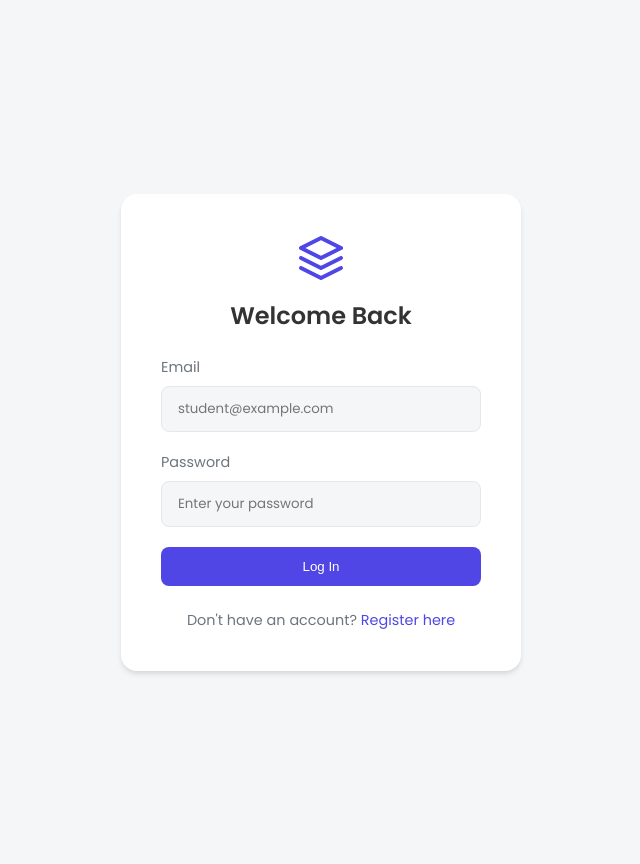
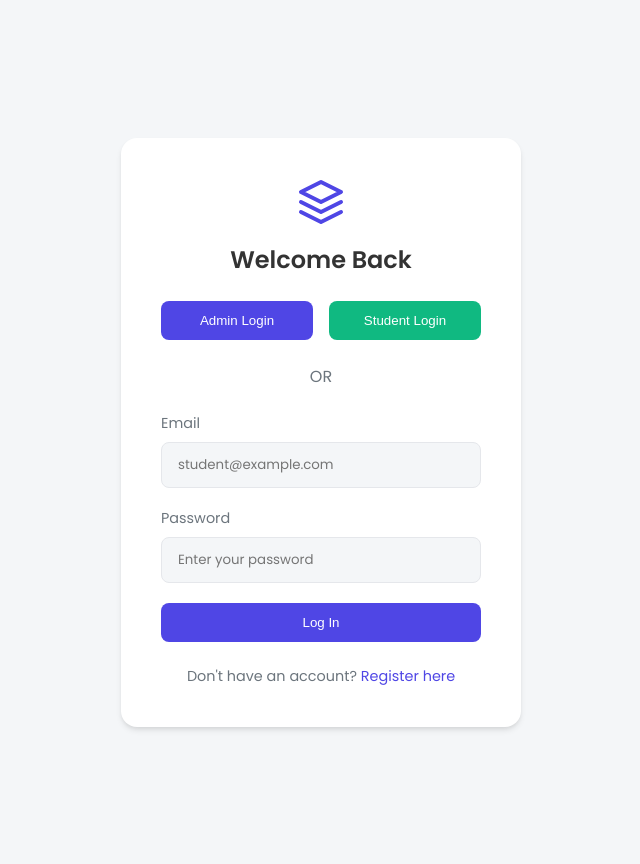
Before and after one commit to Nandini599/Track-It, a Flask app: page /login in a window 1280 px wide. Shown: the whole page, without its empty margins (319-959 px from the left). Run offline with Flask 3, Linux system fonts and the light colour scheme.

Commit message:
Re-add quick login buttons for admin and student

```diff
--- a/templates/login.html
+++ b/templates/login.html
@@ -13,7 +13,20 @@
             </svg>
         </div>
         <h2>Welcome Back</h2>
-        <form method="POST" action="{{ url_for('login') }}">
+
+        <!-- Quick Login Buttons -->
+        <div style="display: flex; gap: 1rem; margin-bottom: 1.5rem;">
+            <button type="button" onclick="quickLogin('admin@gmail.com', '123456')" class="btn" style="flex: 1; background-color: var(--primary-color);">
+                Admin Login
+            </button>
+            <button type="button" onclick="quickLogin('student1@gmail.com', '123456')" class="btn" style="flex: 1; background-color: var(--secondary-color);">
+                Student Login
+            </button>
+        </div>
+
+        <div style="text-align: center; margin-bottom: 1.5rem; color: var(--text-muted);">OR</div>
+
+        <form method="POST" action="{{ url_for('login') }}" id="loginForm">
             <div class="form-group">
                 <label for="email">Email</label>
                 <input type="email" id="email" name="email" required placeholder="student@example.com">
@@ -29,4 +42,12 @@
         </p>
     </div>
 </div>
+
+<script>
+function quickLogin(email, password) {
+    document.getElementById('email').value = email;
+    document.getElementById('password').value = password;
+    document.getElementById('loginForm').submit();
+}
+</script>
 {% endblock %}
```
